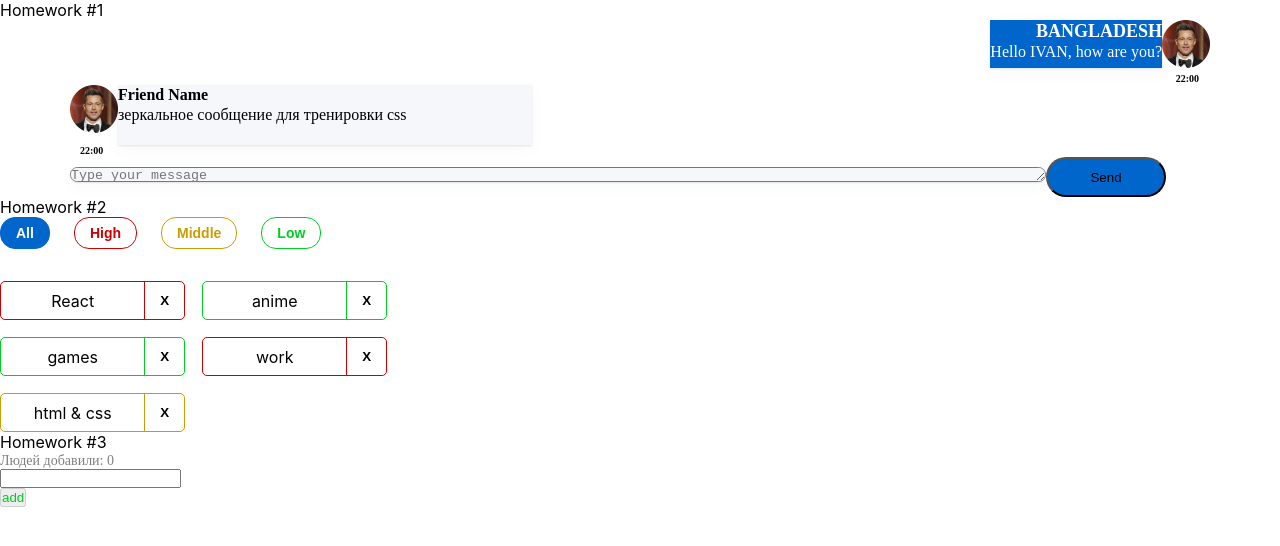
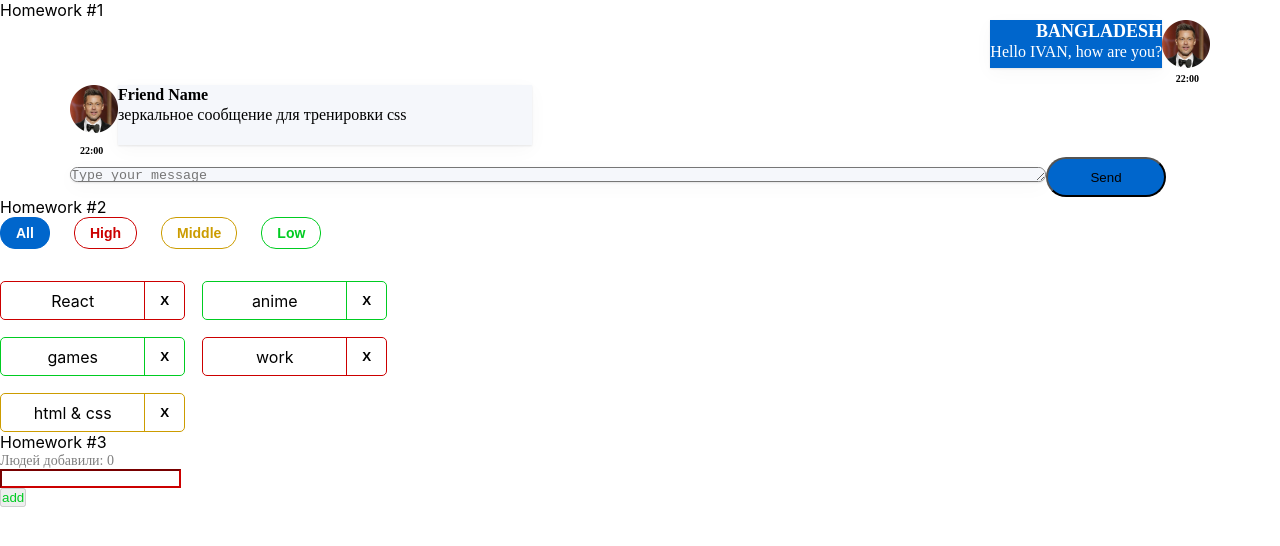
Before and after one commit to DAhood1991/HW, a React (Create React App) app: page / in a window 1280 px wide. Shown: the top 546 px of the page. Built offline with nearby package versions, Linux system fonts and the light colour scheme.

Commit message:
New hw3 fix 3

```diff
--- a/src/s2-homeworks/hw03/Greeting.tsx
+++ b/src/s2-homeworks/hw03/Greeting.tsx
@@ -25,8 +25,8 @@ const Greeting: React.FC<GreetingPropsType> = (
         lastUserName,
     } // деструктуризация пропсов
 ) => {
-    console.log(error,'error')
-    const inputClass =  error ? s.errorInput:""
+
+    const inputClass = error.length === 0 ? s.errorInput : ""
     // const inputClass =   s.errorInput
     // need to fix with (?:)
 
--- a/src/s2-homeworks/hw03/GreetingContainer.tsx
+++ b/src/s2-homeworks/hw03/GreetingContainer.tsx
@@ -40,14 +40,15 @@ const GreetingContainer: React.FC<GreetingContainerPropsType> = ({
     // деструктуризация пропсов
     const [name, setName] = useState<string>('') // need to fix any
     const [error, setError] = useState<string>('') // need to fix any
+    const setNameCallback = (e: ChangeEvent<HTMLInputElement>) => { // need to fix any
+        setName(e.currentTarget.value) // need to fix
+        error && setError('')
+    }
+
     // const setNameCallback = (e: ChangeEvent<HTMLInputElement>) => { // need to fix any
+    //     setError('')
     //     setName(e.currentTarget.value) // need to fix
-    //     error && setError(' ')
     // }
-    const setNameCallback = (e: ChangeEvent<HTMLInputElement>) => { // need to fix any
-        setError('')
-        setName(e.currentTarget.value) // need to fix
-    }
     const addUser = () => {
         pureAddUser(name, setError, setName, addUserCallback)
     }
```
